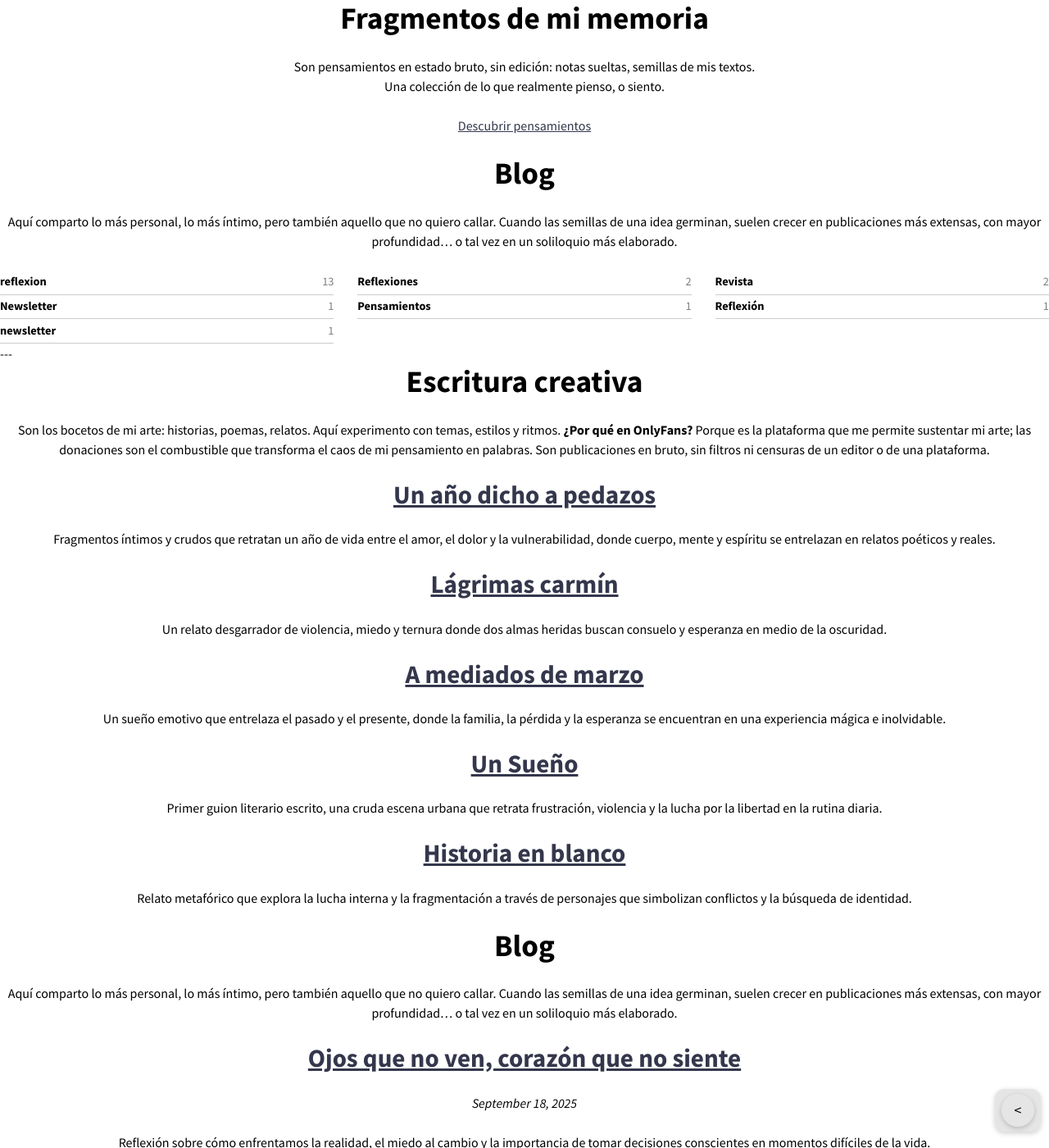
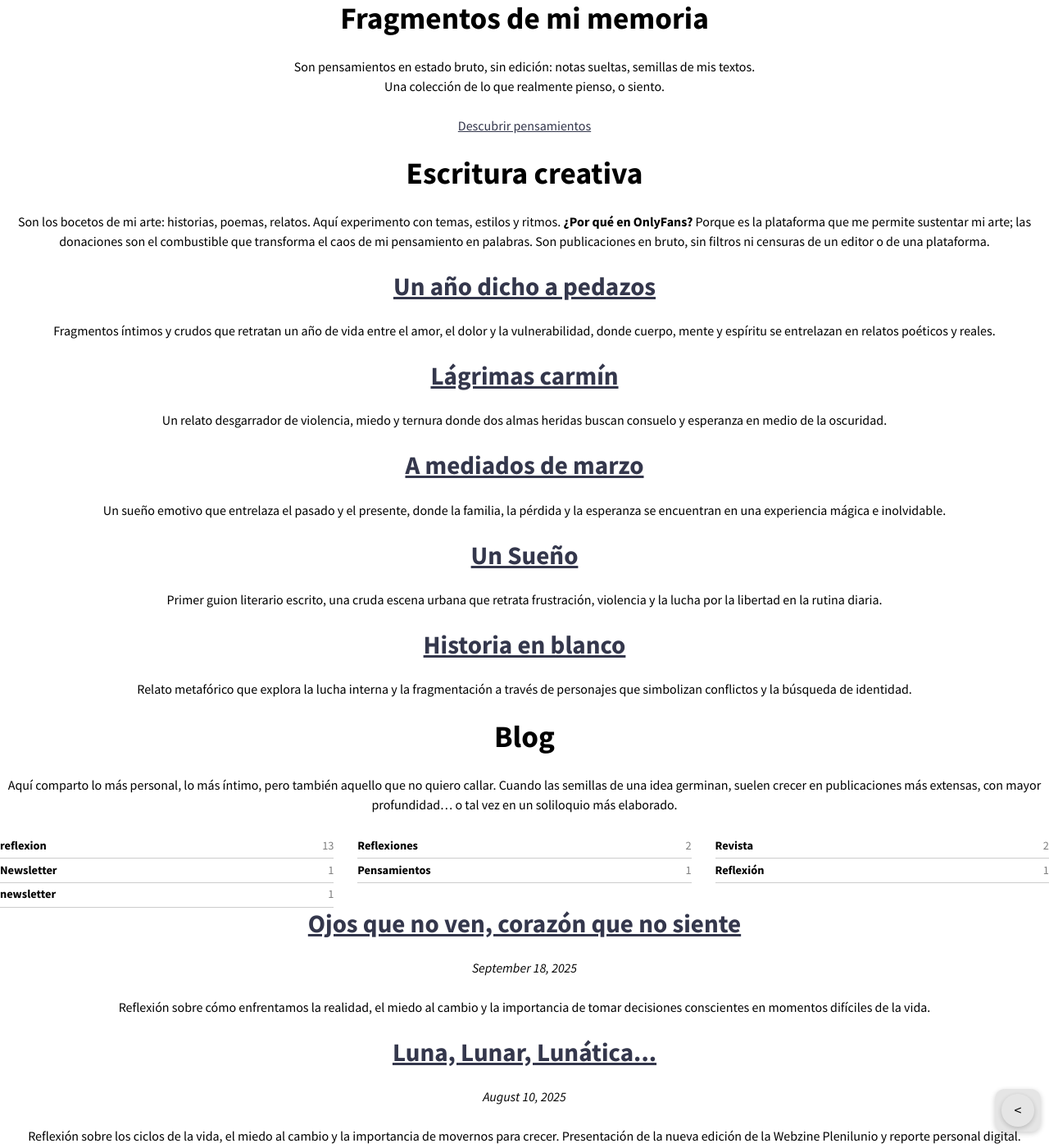
Before and after one commit to KajiiNarumi/iasuarezv, a Jekyll site: the page built from tinta.html, in a window 1280 px wide and 1400 px high, scrolled down 365 px. Shown: the whole window at 82% size. Built offline with Jekyll 4.4.1, drawn with Linux system fonts in a browser that asks for light colours; nearby versions of some CDN libraries.

Commit message:
Update tinta.html

```diff
--- a/tinta.html
+++ b/tinta.html
@@ -22,11 +22,29 @@ entries_layout: list
 
   <section class="text-center bloque">
     <div class="contenido-limitado">
-<h1 class="text-center">Blog</h1>
+    <h1 class="text-center">Escritura creativa</h1>
+    <p class="descripcion">Son los bocetos de mi arte: historias, poemas, relatos. Aquí experimento con temas, estilos y ritmos. <b>¿Por qué en OnlyFans? </b>Porque es la plataforma que me permite sustentar mi arte; las donaciones son el combustible que transforma el caos de mi pensamiento en palabras.
+Son publicaciones en bruto, sin filtros ni censuras de un editor o de una plataforma.</p>
+    <div class="bitacora-listado">
+      {% for cuento in site.data.libreta.cuentos %}
+        <article class="entrada">
+          <h2 class="titulo">
+            <a href="{{ cuento.url }}" target="_blank" rel="noopener">{{ cuento.title }}</a>
+          </h2>
+          <p class="extracto">{{ cuento.desc }}</p>
+        </article>
+      {% endfor %}
+    </div>
+
+   </div>
+  </section>
+
+
+  <section class="text-center bloque">
+    <div class="contenido-limitado">
+    <h1 class="text-center">Blog</h1>
     <p class="descripcion">Aquí comparto lo más personal, lo más íntimo, pero también aquello que no quiero callar.
 Cuando las semillas de una idea germinan, suelen crecer en publicaciones más extensas, con mayor profundidad… o tal vez en un soliloquio más elaborado.</p>
-   </div>
-  </section>
 
 {% assign categories_max = 0 %}
 {% for category in site.categories %}
@@ -83,33 +101,7 @@ Cuando las semillas de una idea germinan, suelen crecer en publicaciones más ex
     {% endfor %}
   {% endfor %}
 </ul>
----
 
-  <section class="text-center bloque">
-    <div class="contenido-limitado">
-    <h1 class="text-center">Escritura creativa</h1>
-    <p class="descripcion">Son los bocetos de mi arte: historias, poemas, relatos. Aquí experimento con temas, estilos y ritmos. <b>¿Por qué en OnlyFans? </b>Porque es la plataforma que me permite sustentar mi arte; las donaciones son el combustible que transforma el caos de mi pensamiento en palabras.
-Son publicaciones en bruto, sin filtros ni censuras de un editor o de una plataforma.</p>
-    <div class="bitacora-listado">
-      {% for cuento in site.data.libreta.cuentos %}
-        <article class="entrada">
-          <h2 class="titulo">
-            <a href="{{ cuento.url }}" target="_blank" rel="noopener">{{ cuento.title }}</a>
-          </h2>
-          <p class="extracto">{{ cuento.desc }}</p>
-        </article>
-      {% endfor %}
-    </div>
-
-   </div>
-  </section>
-
-
-  <section class="text-center bloque">
-    <div class="contenido-limitado">
-    <h1 class="text-center">Blog</h1>
-    <p class="descripcion">Aquí comparto lo más personal, lo más íntimo, pero también aquello que no quiero callar.
-Cuando las semillas de una idea germinan, suelen crecer en publicaciones más extensas, con mayor profundidad… o tal vez en un soliloquio más elaborado.</p>
     <div class="bitacora-listado">
       {% for post in site.posts %}
         <article class="entrada">
```
